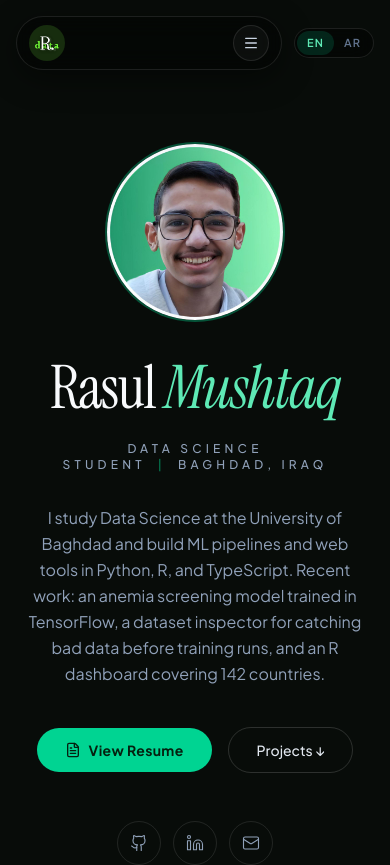
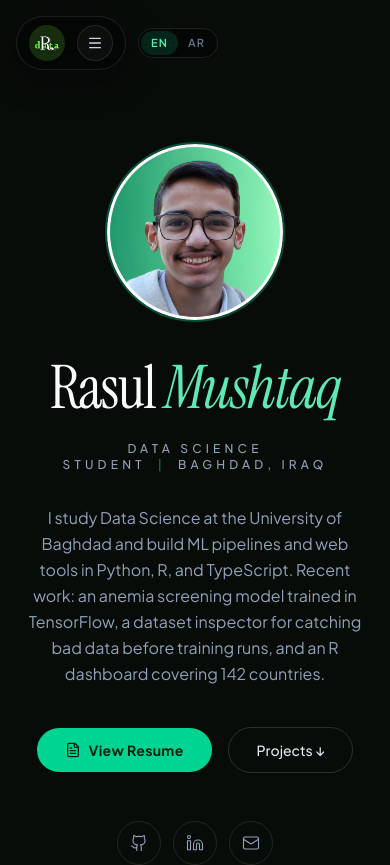
Before and after one commit to Rasul-Mushtaq/rasul-mushtaq-portfolio, a React (Vite) app: page / in a window 390 px wide. Shown: the top 865 px of the page. Built offline with nearby package versions, Linux system fonts and the light colour scheme.

Commit message:
Fix Navbar layout for small screens

```diff
--- a/src/components/Navbar.tsx
+++ b/src/components/Navbar.tsx
@@ -86,7 +86,7 @@ function Navbar() {
     <header className="fixed inset-x-0 top-4 z-50 px-4">
       <div className="mx-auto flex max-w-5xl items-center gap-3">
         <nav
-          className="flex min-w-0 flex-1 items-center justify-between gap-3 rounded-full border border-white/10 bg-black/40 px-3 py-2 shadow-[0_8px_32px_rgba(0,0,0,0.45)] backdrop-blur-md sm:px-4"
+          className="flex min-w-0 sm:flex-1 items-center justify-between gap-3 rounded-full border border-white/10 bg-black/40 px-3 py-2 shadow-[0_8px_32px_rgba(0,0,0,0.45)] backdrop-blur-md sm:px-4"
           aria-label="Main navigation"
         >
           <a
```
